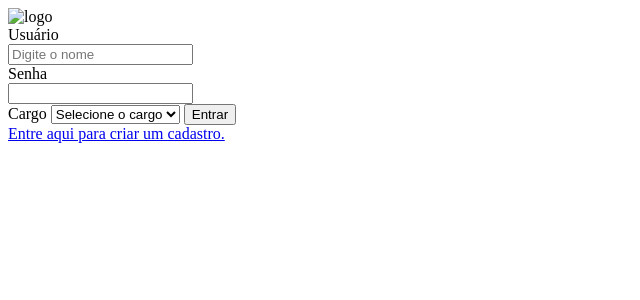
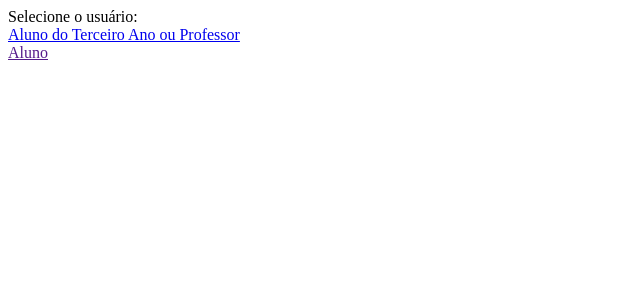
Before and after one commit to GustavoBastos04/Projeto_Reciclagem_ETEC_Gino_Rezaghi, a PHP site: page / in a window 1280 px wide. Shown: the top 300 px of the page, without its empty margins (0-640 px from the left). Run offline with PHP 8.4, Linux system fonts and the light colour scheme.

Commit message:
Change inital pages
Now index.php has a option to select between third-grade student and teacher or common student.

```diff
--- a/project/index.php
+++ b/project/index.php
@@ -1,26 +1,9 @@
 <?php require_once ('./php/header.php'); ?>
 
     <div>
-        <img src="" alt="logo">
-        <form method="post" action="./php/check-login.php">
-            <label>Usuário</label> <br>
-            <input type="text" name="inputName" placeholder="Digite o nome"> <br>
-
-            <label>Senha</label> <br>
-            <input type="text" name="inputPassword" placeholer="Digite a senha"> <br>
-
-            <label>Cargo</label>
-            <select name="inputOccupation">
-                <option value="">Selecione o cargo</option>
-                <option value="inputStudent">Estudante</option>
-                <option value="inputTeacher">Professor</option>
-            </select>
-
-            <button type="submit">Entrar</button>
-        </form>
-        <div>
-            <a href="./php/create-account.php">Entre aqui para criar um cadastro.</a>
-        </div>
+        <div>Selecione o usuário:</div>
+        <div><a href="./php/login-page.php">Aluno do Terceiro Ano ou Professor</a></div>
+        <div><a href="">Aluno</a></div>
     </div>
 
 <?php require_once ('./php/footer.php'); ?>
```
Also changed, not shown: project/php/login-page.php (added, +26 -0 lines).
